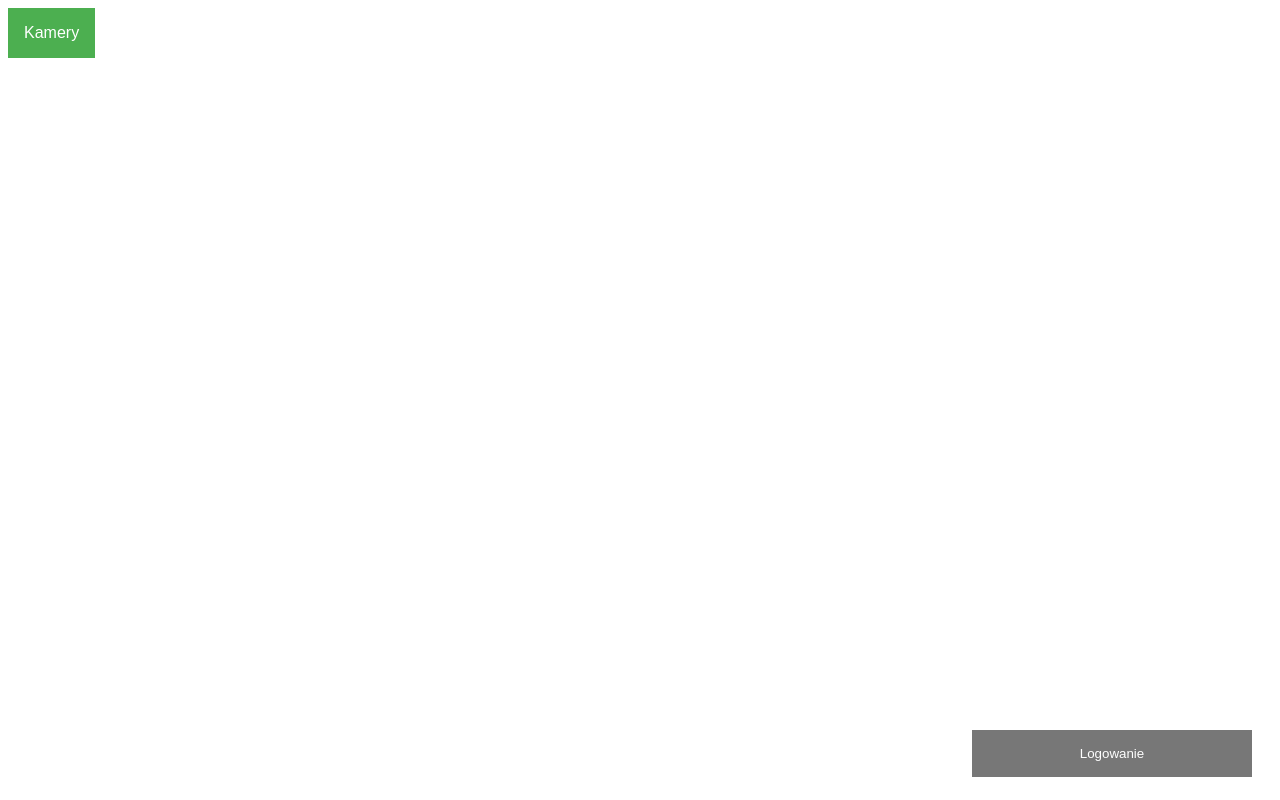
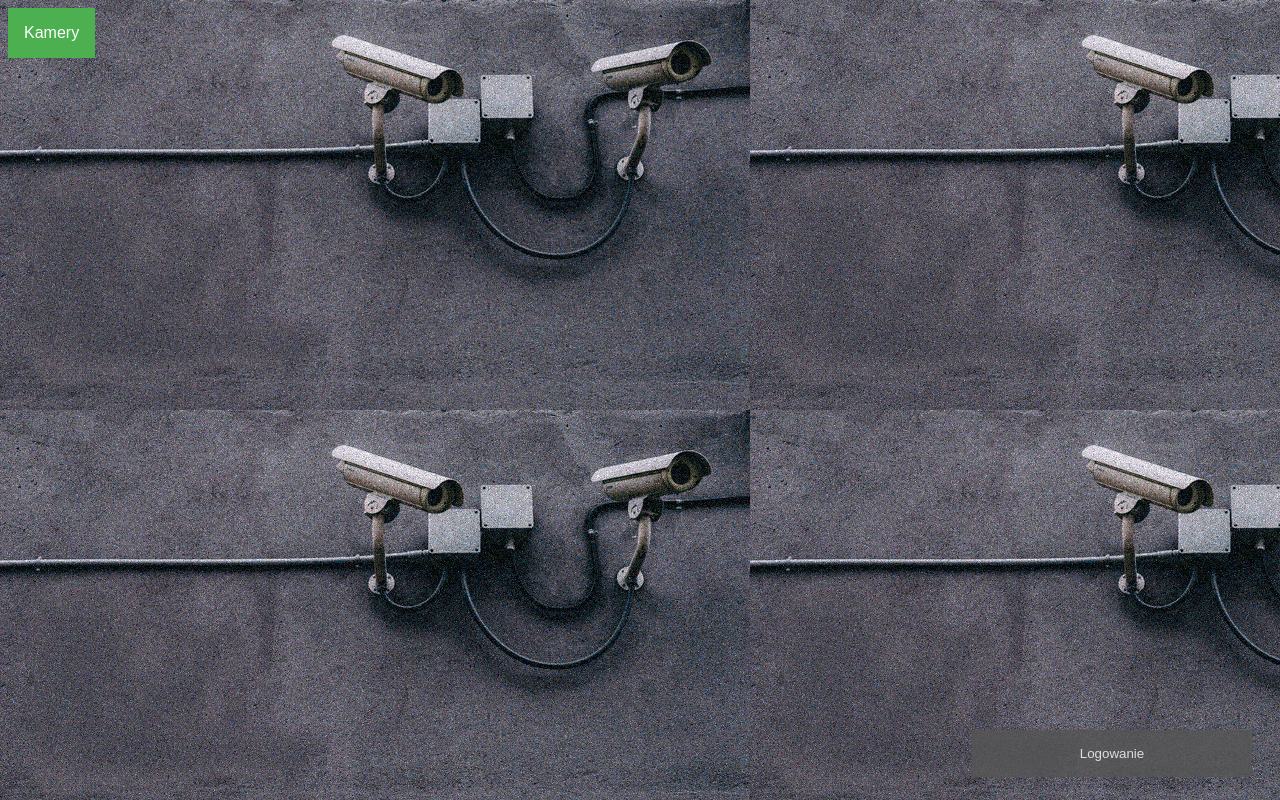
Before and after one commit to SzymonZwolinski/RSBP, a plain HTML site: page index.html in a window 1280 px wide. Drawn offline with nearby package versions, Linux system fonts and the light colour scheme.

Commit message:
v0.2.1 dodanie tła

```diff
--- a/mystyle.css
+++ b/mystyle.css
@@ -1,3 +1,10 @@
+body {
+  background-image: url("./img/cctv.jpg");
+  background-color: #cccccc;
+}
+
+
+
 #main-holder {
   width: 50%;
   height: 70%;
```
Also changed, not shown: img/cctv.jpg (added), img/m4l1n.jpg (deleted), img/m4l1n2.jpg (deleted), img/m4l1n3.jpg (deleted).
